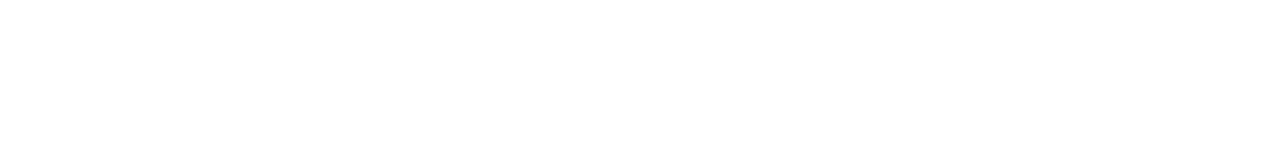
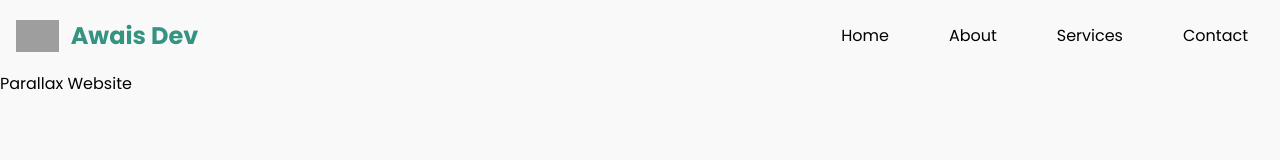
Before and after one commit to awaisdev2/Parallax-website, a plain HTML site: page index.html in a window 1280 px wide. Drawn offline with nearby package versions, Linux system fonts and the light colour scheme; grey boxes are pictures that could not be loaded.

Commit message:
create navbar and added some styles

```diff
--- a/index.html
+++ b/index.html
@@ -6,9 +6,50 @@
     <meta name="viewport" content="width=device-width, initial-scale=1.0">
     <title>Parallax website</title>
     <link rel="stylesheet" href="style.css">
+    <link rel="stylesheet" href="https://cdn.tailwindcss.com">
+    <link href="https://cdnjs.cloudflare.com/ajax/libs/flowbite/1.6.5/flowbite.min.css" rel="stylesheet" />
+    <link rel="preconnect" href="https://fonts.googleapis.com">
+<link rel="preconnect" href="https://fonts.gstatic.com" crossorigin>
+<link href="https://fonts.googleapis.com/css2?family=Poppins:wght@400;700&display=swap" rel="stylesheet">
 </head>
 <body>
+    <header>
+
+<nav class="bg-transparent">
+    <div class="max-w-screen-xl flex flex-wrap items-center justify-between mx-auto p-4">
+      <a href="" class="flex logo items-center">
+          <img src="https://flowbite.com/docs/images/logo.svg" class="h-8 mr-3" alt="Flowbite Logo" />
+          <span class="self-center text-2xl font-semibold whitespace-nowrap">Awais Dev</span>
+      </a>
+      <button data-collapse-toggle="navbar-default" type="button" class="inline-flex items-center p-2 ml-3 text-sm text-gray-500 rounded-lg md:hidden hover:bg-gray-100 focus:outline-none focus:ring-2 focus:ring-gray-200 dark:text-gray-400 dark:hover:bg-gray-700 dark:focus:ring-gray-600" aria-controls="navbar-default" aria-expanded="false">
+        <span class="sr-only">Open main menu</span>
+        <svg class="w-6 h-6" aria-hidden="true" fill="currentColor" viewBox="0 0 20 20" xmlns="http://www.w3.org/2000/svg"><path fill-rule="evenodd" d="M3 5a1 1 0 011-1h12a1 1 0 110 2H4a1 1 0 01-1-1zM3 10a1 1 0 011-1h12a1 1 0 110 2H4a1 1 0 01-1-1zM3 15a1 1 0 011-1h12a1 1 0 110 2H4a1 1 0 01-1-1z" clip-rule="evenodd"></path></svg>
+      </button>
+      <div class="hidden w-full md:block md:w-auto" id="navbar-default">
+        <ul class="font-medium flex flex-col p-4 md:p-0 mt-4 rounded-lg md:flex-row md:space-x-8 md:mt-0 md:border-0">
+          <li>
+            <a href="#" class="block py-2 btn pl-3 pr-4 rounded bg-transparent" aria-current="page">Home</a>
+          </li>
+          <li>
+            <a href="#" class="block py-2 btn pl-3 pr-4 rounded bg-transparent">About</a>
+          </li>
+          <li>
+            <a href="#" class="block py-2 btn pl-3 pr-4 rounded bg-transparent">Services</a>
+          </li>
+          <li>
+            <a href="#" class="block py-2 btn pl-3 pr-4 rounded bg-transparent">Contact</a>
+          </li>
+        </ul>
+      </div>
+    </div>
+  </nav>
+    </header>
+
+    <section class="parallax">
+        <h2 id="text">Parallax Website</h2>
+    </section>
 
     <script src="script.js"></script>
+    <script src="https://cdnjs.cloudflare.com/ajax/libs/flowbite/1.6.5/flowbite.min.js"></script>
 </body>
 </html>
--- a/style.css
+++ b/style.css
@@ -0,0 +1,30 @@
+*{
+    padding: 0;
+    margin: 0;
+    font-family: 'Poppins', sans-serif;
+}
+body{
+    background-color: #f9f9f9;
+    min-height: 100vh;
+    overflow-x: hidden;
+}
+/* header{
+    position: absolute;
+    top: 0;
+    left: 0;
+    width: 100%;
+    padding: 30px 100px;
+    display: flex;
+    justify-content: space-between;
+    align-items: center;
+    z-index: 100;
+} */
+.logo{
+    font-size: 2em;
+    pointer-events: none;
+    color: #359381;
+}
+.btn:hover{
+    background: #359381;
+    color: #fff;
+}
```
